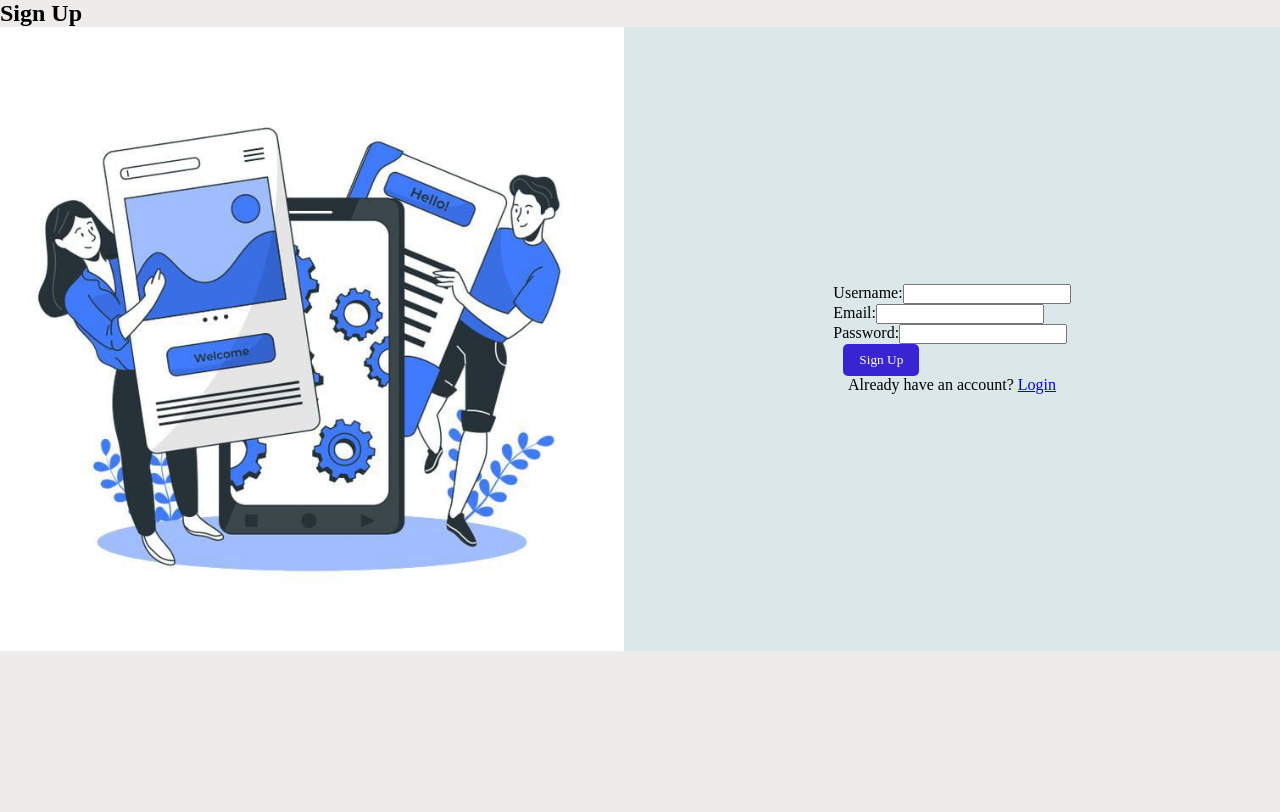
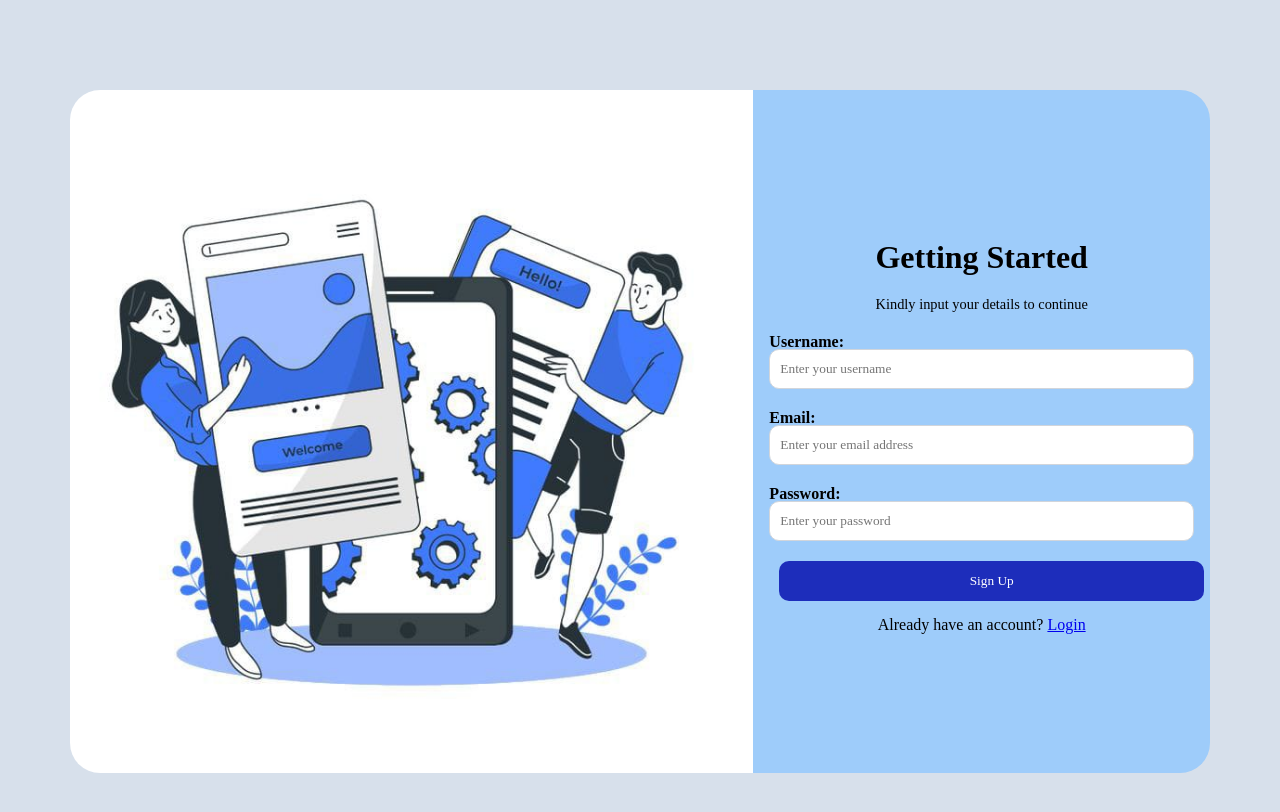
Before and after one commit to kinsiabdirahman/job_board, a React (Create React App) app in the folder client/: page / in a window 1280 px wide. Shown: the top 812 px of the page. Built offline with nearby package versions, Linux system fonts and the light colour scheme.

Commit message:
First commit

```diff
--- a/client/src/components/JobDescription.js
+++ b/client/src/components/JobDescription.js
@@ -1,6 +1,7 @@
 import React, { useState, useEffect } from "react";
 import "./JobDescription.css";
 import { useLocation, Link } from "react-router-dom";
+import { FaMapMarkerAlt } from "react-icons/fa"; // Import the Map Marker icon from Font Awesome
 
 const JobDescription = () => {
   const [job, setJob] = useState(null);
@@ -20,9 +21,14 @@ const JobDescription = () => {
     <div>
       <div className="job-details-container">
         <h2 className="job-title">{job.job_title}</h2>
-        <p className="job-details">Location: {job.location}</p>
+        <Link to={`/apply/${job.id}`} className="apply-button">
+          Apply Now
+        </Link>
+        {/* Replace "Location" text with Map Marker icon */}
+        <p className="job-details">
+          <FaMapMarkerAlt /> {job.location}
+        </p>
         <p className="job-details">Salary: {job.job_salary}</p>
-        <p className="job-details">Salary: {job.job_responsibilities}</p>
         <p className="job-details">
           <strong>Job Description:</strong> <br />
           {job.job_description}
@@ -31,9 +37,6 @@ const JobDescription = () => {
           <strong>Responsibilities:</strong> <br />
           {job.job_responsibilities}
         </p>
-        <Link to={`/apply/${job.id}`} className="apply-button">
-          Apply Now
-        </Link>
       </div>
     </div>
   );
--- a/client/src/components/Login.css
+++ b/client/src/components/Login.css
@@ -1,3 +1,7 @@
+.body {
+  background-color: #d7e0eb !important;
+}
+
 .setup {
   display: flex;
   justify-content: center;
@@ -5,18 +9,24 @@
   height: 100vh;
 }
 
-.login-container {
+.bckg {
+  padding-left: 70px;
+  padding-right: 70px;
+  padding-top: 90px;
+}
+
+.register-container {
   display: flex;
   width: 100%;
   height: 100%;
 }
 
 .image-container {
-  flex: 1;
+  border-radius: 30px 0 0 30px;
+  overflow: hidden;
   display: flex;
   justify-content: center;
   align-items: center;
-  background-color: #f9f9f9; /* Background color for image container */
 }
 
 .login-image {
@@ -31,29 +41,56 @@
   flex-direction: column;
   justify-content: center;
   align-items: center;
-  background-color: #dce7e9; /* Background color for form container */
+  background-color: #9eccfa;
   padding: 1rem;
+  border-radius: 0 30px 30px 0;
 }
 
-.label {
-  margin-bottom: 0.5rem;
+.form-container h1 {
+  margin-top: 10px; /* Reset the default margin */
+  margin-bottom: 10px; /* Add margin between h1 and h2 */
 }
 
-.input {
-  padding: 0.5rem;
-  border: 1px solid #d1d5db;
-  border-radius: 0.25rem;
-  width: 100%;
-  margin-bottom: 1rem;
+.form-container h2 {
+  /* Reset the default margin */
+  font-style: normal;
+  font-weight: normal !important;
+  font-size: 0.9em;
+  margin-top: 10px;
+  margin-bottom: 10px;
 }
 
-.button {
-  padding: 0.5rem 1rem;
-  background-color: #58a6ff;
+.form-container label {
+  margin-top: 10px !important;
+  display: block !important;
+  text-align: left !important;
+  margin-bottom: -20px !important; /* Reduce margin-bottom */
+  font-weight: bold !important;
+  width: 100%; /* Set the label width to 100% */
+}
+
+.form-container input {
+  border: 1px solid #d1d5db !important;
+  border-radius: 10px;
+  width: calc(100% - 22px) !important; /* Adjusted width */
+  height: 2.5rem !important; /* Increase the height of the input field */
+  margin-bottom: 10px !important;
+  padding-left: 10px !important; /* Add padding to the left of the input field */
+}
+
+
+
+.form-container button {
+  padding: 0.5rem 1rem !important;
+  background-color: #1d2dbb;
   color: #fff;
   border: none;
-  border-radius: 0.25rem;
+  border-radius: 10px !important;
   cursor: pointer;
+  width: 100% !important;
+  height: 2.5rem !important;
+  margin-top: 10px !important;
+  margin-bottom: 15px !important;
 }
 
 .button:hover {
@@ -76,7 +113,7 @@
 @media (max-width: 768px) {
   .image-container,
   .form-container {
-    flex: none; /* Prevent side by side layout on small screens */
+    flex: none;
     width: 100%;
   }
 }
--- a/client/src/components/LoginForm.jsx
+++ b/client/src/components/LoginForm.jsx
@@ -26,7 +26,7 @@ const LoginForm = () => {
         const data = await response.json();
         localStorage.setItem("access_token", data.access_token);
         window.alert("Login successful");
-        history.push("./Home"); // Redirect to home.jsx upon successful login
+        history.push("/Home"); // Redirect to Home.jsx upon successful login
       } else {
         window.alert("Login failed. Invalid credentials");
       }
@@ -37,34 +37,35 @@ const LoginForm = () => {
   };
 
   return (
-    <>
-      <div className="setup">
-        <div className="login-container">
+    <div className="bckg">
+      <div className="register-container">
         <div className="image-container">
           <img src={loginImage} alt="login" className="login-image" />
         </div>
         <div className="form-container">
-            <form className="register-form form-container" onSubmit={(e) => handleSubmit(e)}>
-            <h2>Welcome Back!</h2>
-          <h4>please enter your details</h4>
+          <h1>Welcome Back!</h1>
+          <h2>Please enter your details</h2>
+          <form onSubmit={handleSubmit}>
             <label htmlFor="username" className="label">
               Username
               <input
                 type="text"
                 value={username}
                 onChange={(e) => setUsername(e.target.value)}
+                placeholder="Enter your username"
                 required
-                  className="input" // Apply input styling
+                className="input"
               />
             </label>
             <label htmlFor="password" className="label">
               Password
               <input
                 type="password"
+                placeholder="Enter your password"
                 value={password}
                 onChange={(e) => setPassword(e.target.value)}
                 required
-                  className="input" // Apply input styling
+                className="input"
               />
             </label>
             <button type="submit" className="button">
@@ -80,7 +81,6 @@ const LoginForm = () => {
         </div>
       </div>
     </div>
-    </>
   );
 };
 
--- a/client/src/components/SignupForm.jsx
+++ b/client/src/components/SignupForm.jsx
@@ -38,17 +38,21 @@ const SignupForm = () => {
 
   return (
     <>
-      <h2>Sign Up</h2>
+      <div className="bckg">
         <div className="register-container">
           <div className="image-container">
             <img src={loginImage} alt="Login" className="login-image" />
           </div>
           <div className="form-container">
+            <h1>Getting Started</h1>
+            <h2>Kindly input your details to continue</h2>
             <form onSubmit={handleSubmit}>
               <div>
                 <label>Username:</label>
+                <br />
                 <input
                   type="text"
+                  placeholder="Enter your username"
                   value={username}
                   onChange={(e) => setUsername(e.target.value)}
                   required
@@ -56,8 +60,10 @@ const SignupForm = () => {
               </div>
               <div>
                 <label>Email:</label>
+                <br />
                 <input
                   type="email"
+                  placeholder="Enter your email address"
                   value={email}
                   onChange={(e) => setEmail(e.target.value)}
                   required
@@ -65,8 +71,10 @@ const SignupForm = () => {
               </div>
               <div>
                 <label>Password:</label>
+                <br />
                 <input
                   type="password"
+                  placeholder="Enter your password"
                   value={password}
                   onChange={(e) => setPassword(e.target.value)}
                   required
@@ -79,6 +87,7 @@ const SignupForm = () => {
             </p>
           </div>
         </div>
+      </div>
     </>
   );
 };
--- a/client/src/components/signup.css
+++ b/client/src/components/signup.css
@@ -1,3 +1,7 @@
+body {
+  background-color: #d7e0eb !important;
+}
+
 .setup {
   display: flex;
   justify-content: center;
@@ -5,24 +9,27 @@
   height: 100vh;
 }
 
+.bckg {
+  padding-left: 70px;
+  padding-right: 70px;
+  padding-top: 90px;
+  padding-bottom: 90px;
+}
+
 .register-container {
   display: flex;
   width: 100%;
-  height: 100%;
+  height: 10%;
+  border-radius: 30px;
+  padding-bottom: 90px;
 }
 
 .image-container {
-  flex: 1;
+  border-radius: 30px 0 0 30px;
+  overflow: hidden;
   display: flex;
   justify-content: center;
   align-items: center;
-  background-color: #f9f9f9; /* Background color for image container */
-}
-
-.signup-image {
-  max-width: 100%;
-  height: auto;
-  max-height: 100%;
 }
 
 .form-container {
@@ -31,32 +38,58 @@
   flex-direction: column;
   justify-content: center;
   align-items: center;
-  background-color: #dce7e9; /* Background color for form container */
+  background-color: #9eccfa;
   padding: 1rem;
+  border-radius: 0 30px 30px 0;
 }
 
-.label {
-  margin-bottom: 0.5rem;
+.form-container h1 {
+  margin-top: 10px; /* Reset the default margin */
+  margin-bottom: 10px; /* Add margin between h1 and h2 */
 }
 
-.input {
-  padding: 0.5rem;
-  border: 1px solid #d1d5db;
-  border-radius: 0.25rem;
-  width: 100%;
-  margin-bottom: 1rem;
+.form-container h2 {
+  /* Reset the default margin */
+  font-style: normal;
+  font-weight: normal !important;
+  font-size: 0.9em;
+  margin-top: 10px;
+  margin-bottom: 10px;
 }
 
-.button {
-  padding: 0.5rem 1rem;
-  background-color: #58a6ff;
+.form-container label {
+  margin-top: 10px !important;
+  display: block !important;
+  text-align: left !important;
+  padding-right: 350px !important;
+  margin-bottom: -20px !important; /* Reduce margin-bottom */
+  font-weight: bold !important;
+}
+
+.form-container input {
+  /* padding: 0.5rem !important; */
+  border: 1px solid #d1d5db !important;
+  border-radius: 10px;
+  width: 100% !important;
+  height: 2.5rem !important; /* Increase the height of the input field */
+  margin-bottom: 10px !important;
+  padding-left: 10px !important; /* Add padding to the left of the input field */
+}
+
+.form-container button {
+  padding: 0.5rem 1rem !important;
+  background-color: #1d2dbb;
   color: #fff;
   border: none;
-  border-radius: 0.25rem;
+  border-radius: 10px !important;
   cursor: pointer;
+  width: 100% !important;
+  height: 2.5rem !important;
+  margin-top: 10px !important;
+  margin-bottom: 15px !important;
 }
 
-.button:hover {
+.form-container button:hover {
   background-color: #4d8dd7;
 }
 
@@ -76,7 +109,7 @@
 @media (max-width: 768px) {
   .image-container,
   .form-container {
-    flex: none; /* Prevent side by side layout on small screens */
+    flex: none;
     width: 100%;
   }
 }
--- a/package.json
+++ b/package.json
@@ -3,6 +3,7 @@
     "@fortawesome/fontawesome-svg-core": "^6.5.2",
     "@fortawesome/free-brands-svg-icons": "^6.5.2",
     "@fortawesome/react-fontawesome": "^0.2.0",
+    "react-icons": "^5.1.0",
     "react-router-dom": "^6.22.3"
   }
 }
```
Also changed, not shown: client/src/components/Pages/AboutUs.js (+9 -11 lines), client/src/components/App.css (indentation only). Lines whose indentation alone changed are shown as unchanged.
